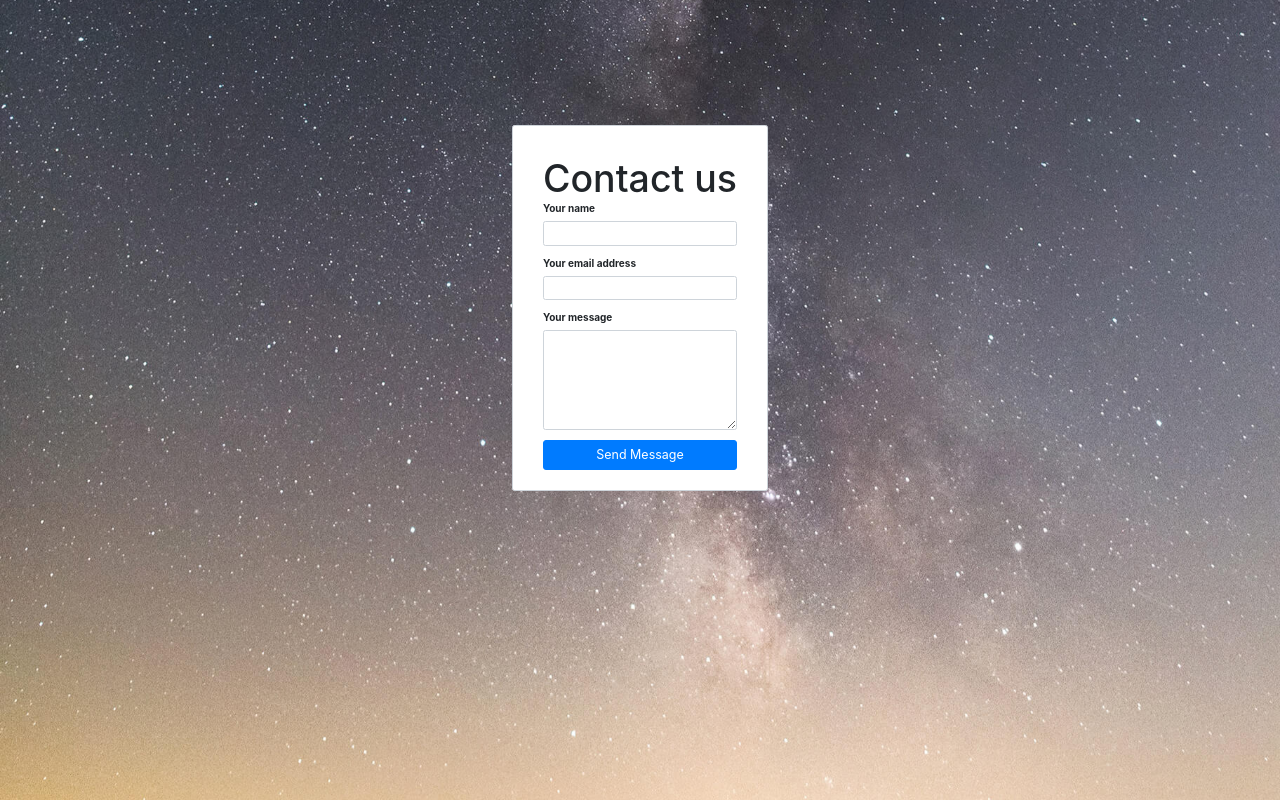
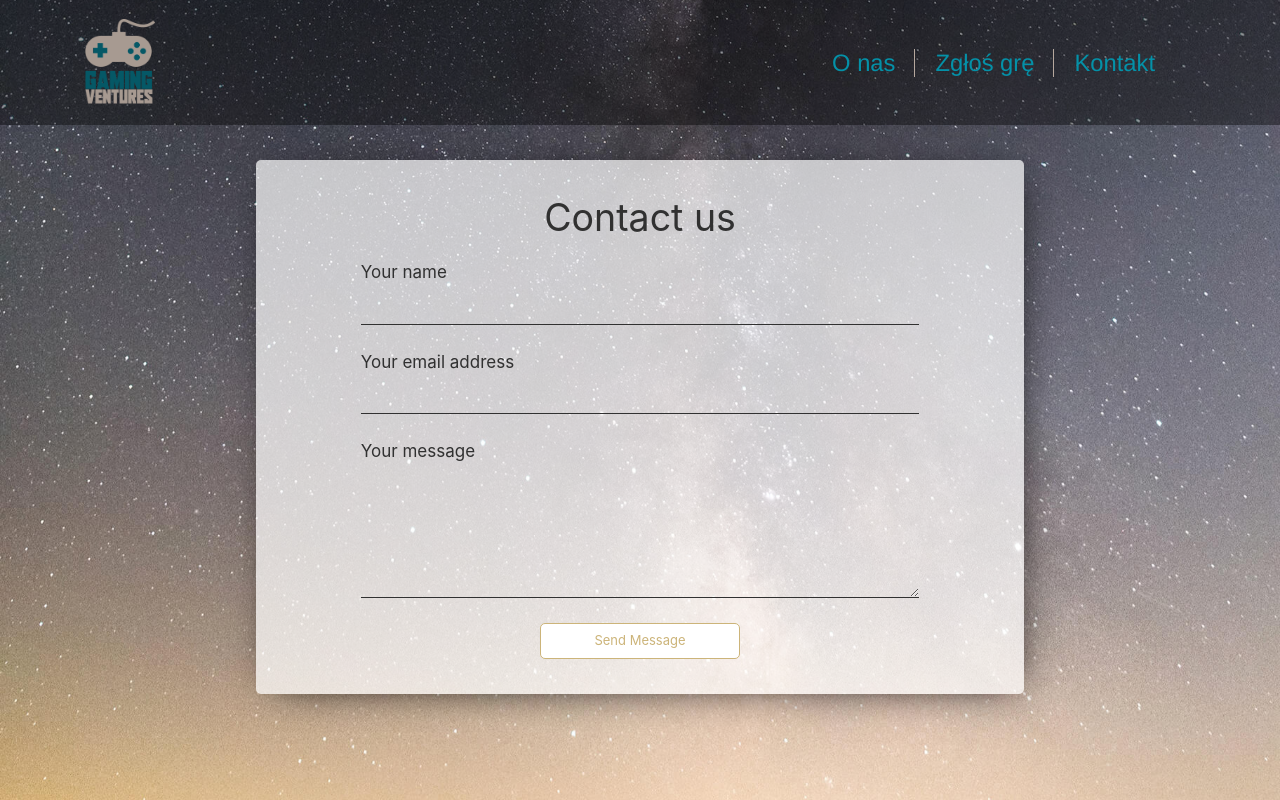
Before and after one commit to weronikawoszczek/GV, a website: page kontakt.html in a window 1280 px wide. Drawn offline with nearby package versions, Linux system fonts and the light colour scheme; files that its build step writes are made by us from their sources; a web font is replaced by a local one.

Commit message:
add form

```diff
--- a/assets/js/common.js
+++ b/assets/js/common.js
@@ -9,13 +9,13 @@ app.common = {
 
             $(this).toggleClass('open');
             $('.topMenu').toggleClass('opened');
-            $('.text-carousel').toggleClass('hidden');
+            $('.carousel-el').toggleClass('hidden');
 
             $(document).on('click', function closeMenu (){
                 if($('.topMenu').hasClass('opened')){
                     $('.topMenu').removeClass('opened');
                     $('.menuToggle').removeClass('open');
-                    $('.text-carousel').toggleClass('hidden');
+                    $('.carousel-el').toggleClass('hidden');
 
                 } else {
                     $(document).on('click', closeMenu);
--- a/assets/scss/base/_buttons.scss
+++ b/assets/scss/base/_buttons.scss
@@ -3,22 +3,30 @@
     white-space: nowrap;
     vertical-align: middle;
     user-select: none;
-    border: 1px solid $aux-darker;
+    border: 1px solid $aux;
     padding: .7rem 1.5rem;
     @include makeRem(15);
     border-radius: 5px;
-    background-color: #fff;
-    color: $aux-darker;
+    background-color: white;
+    color: $aux;
     transition: background-color 0.2s;
     cursor: pointer;
-    margin: 10px 0 15px;
     font-size: 13px;
-    min-width: 120px;
-    &:hover, &:focus, &:active {
-        background-color: $aux-light;
+    min-width: 200px;
+    -webkit-user-select: none;
+    -moz-user-select: none;
+    -ms-user-select: none;
+    user-select: none;
+    margin: 0 auto;
+    display: block;
+    @include animate;
+    &:hover, &:focus, &:active, &.focus {
+        @include animate;
+        background-color: $aux--light;
+        outline: 0;
     }
     @include media-breakpoint-down(sm) {
-        width: 300px;
+        width: 100%;
     }
 
     &.alert{
--- a/assets/scss/elements/_contactform.scss
+++ b/assets/scss/elements/_contactform.scss
@@ -1,28 +1,84 @@
-#fcf-form {
-  display:block;
+//#fcf-form {
+//  display:block;
+//}
+
+.form-wrapper {
+  font-family: -apple-system, Arial, sans-serif;
+  font-size: 1rem;
+  line-height: 1.5;
+  margin: 35px 0;
+  padding: 35px;
+  width: 60%;
+  max-height: 90%;
+  border-radius: 5px;
+  box-shadow: 5px 5px 40px -15px #000000;
+  background-color: rgba(255, 255, 255, .7);
+  //background-color: rgba(0, 0, 0, .3);
+  //background-color: $main--light;
+  display: flex;
+  flex-direction: column;
+  align-items: center;
+
+  @include media-breakpoint-down(sm) {
+    width: 80%;
+    padding: 35px 10px;
+  }
+
+  h3 {
+    font-weight: 400;
+    color: #313131;
+    margin-bottom: 2rem;
+  }
+
+  form {
+    width: 80%;
+    @include media-breakpoint-down(sm) {
+      width: 85%;
+    }
+  }
 }
 
-.fcf-body {
-  margin: 0;
-  font-family: -apple-system, Arial, sans-serif;
-  font-size: 1rem;
-  font-weight: 400;
-  line-height: 1.5;
-  color: #212529;
-  text-align: left;
-  background-color: #fff;
-  padding: 30px;
-  padding-bottom: 10px;
-  border: 1px solid #ced4da;
-  border-radius: 0.25rem;
-  max-width: 100%;
+.form-group {
+  margin-bottom: 2.5rem;
+  width: 100%;
+
+  &:last-of-type {
+    margin-bottom: 0;
+  }
+
+  label {
+    font-size: 1.7rem;
+    font-weight: normal;
+    color: #313131;
+  }
+
+  .form-input {
+    display: block;
+    width: 100%;
+    height: calc(3.2rem + 2px);
+    padding: 0.375rem 0.75rem;
+    font-size: 2rem;
+    //font-weight: 400;
+    line-height: 1.5;
+    background-color: transparent;
+    //background-clip: padding-box;
+    border: 0;
+    border-bottom: 1px solid #313131;
+    outline: none;
+    box-shadow: none;
+    transition: border-color 0.15s ease-in-out, box-shadow 0.15s ease-in-out;
+
+    &:focus {
+      border-bottom: 1px solid #313131;
+    }
+  }
+
+  textarea.form-input {
+    height: auto;
+  }
 }
 
-.fcf-form-group {
-  margin-bottom: 1rem;
-}
-
-.fcf-input-group {
+.input-group {
   position: relative;
   display: -ms-flexbox;
   display: flex;
@@ -33,128 +89,19 @@
   width: 100%;
 }
 
-.fcf-form-control {
-  display: block;
-  width: 100%;
-  height: calc(1.5em + 0.75rem + 2px);
-  padding: 0.375rem 0.75rem;
-  font-size: 1rem;
-  font-weight: 400;
-  line-height: 1.5;
-  color: #495057;
-  background-color: #fff;
-  background-clip: padding-box;
-  border: 1px solid #ced4da;
-  outline: none;
-  border-radius: 0.25rem;
-  transition: border-color 0.15s ease-in-out, box-shadow 0.15s ease-in-out;
-}
 
-.fcf-form-control:focus {
-  border: 1px solid #313131;
-}
+//select.fcf-form-control[size], select.fcf-form-control[multiple] {
+//  height: auto;
+//}
+//
+//textarea.fcf-form-control {
+//  font-family: -apple-system, Arial, sans-serif;
+//  height: auto;
+//}
 
-select.fcf-form-control[size], select.fcf-form-control[multiple] {
-  height: auto;
-}
 
-textarea.fcf-form-control {
-  font-family: -apple-system, Arial, sans-serif;
-  height: auto;
-}
-
-label.fcf-label {
-  display: inline-block;
-  margin-bottom: 0.5rem;
-}
-
-.fcf-credit {
-  padding-top: 10px;
-  font-size: 0.9rem;
-  color: #545b62;
-}
-
-.fcf-credit a {
-  color: #545b62;
-  text-decoration: underline;
-}
-
-.fcf-credit a:hover {
-  color: #0056b3;
-  text-decoration: underline;
-}
-
-.fcf-btn {
-  display: inline-block;
-  font-weight: 400;
-  color: #212529;
-  text-align: center;
-  vertical-align: middle;
-  cursor: pointer;
-  -webkit-user-select: none;
-  -moz-user-select: none;
-  -ms-user-select: none;
-  user-select: none;
-  background-color: transparent;
-  border: 1px solid transparent;
-  padding: 0.375rem 0.75rem;
-  font-size: 1rem;
-  line-height: 1.5;
-  border-radius: 0.25rem;
-  transition: color 0.15s ease-in-out, background-color 0.15s ease-in-out, border-color 0.15s ease-in-out, box-shadow 0.15s ease-in-out;
-}
-
-@media (prefers-reduced-motion: reduce) {
-  .fcf-btn {
-    transition: none;
-  }
-}
-
-.fcf-btn:hover {
-  color: #212529;
-  text-decoration: none;
-}
-
-.fcf-btn:focus, .fcf-btn.focus {
-  outline: 0;
-  box-shadow: 0 0 0 0.2rem rgba(0, 123, 255, 0.25);
-}
-
-.fcf-btn-primary {
-  color: #fff;
-  background-color: #007bff;
-  border-color: #007bff;
-}
-
-.fcf-btn-primary:hover {
-  color: #fff;
-  background-color: #0069d9;
-  border-color: #0062cc;
-}
-
-.fcf-btn-primary:focus, .fcf-btn-primary.focus {
-  color: #fff;
-  background-color: #0069d9;
-  border-color: #0062cc;
-  box-shadow: 0 0 0 0.2rem rgba(38, 143, 255, 0.5);
-}
-
-.fcf-btn-lg, .fcf-btn-group-lg>.fcf-btn {
-  padding: 0.5rem 1rem;
-  font-size: 1.25rem;
-  line-height: 1.5;
-  border-radius: 0.3rem;
-}
-
-.fcf-btn-block {
-  display: block;
-  width: 100%;
-}
-
-.fcf-btn-block+.fcf-btn-block {
-  margin-top: 0.5rem;
-}
-
-input[type="submit"].fcf-btn-block, input[type="reset"].fcf-btn-block, input[type="button"].fcf-btn-block {
-  width: 100%;
-}
+//@media (prefers-reduced-motion: reduce) {
+//  .btn {
+//    transition: none;
+//  }
+//}
--- a/assets/scss/elements/_header.scss
+++ b/assets/scss/elements/_header.scss
@@ -21,7 +21,7 @@
   }
 
   &-light {
-    background-image: linear-gradient(to top, #e0cfcd, #826e72);
+    background-image: linear-gradient(to top, $main--light, #826e72);
   }
 
   &-scroll {
@@ -48,10 +48,44 @@
   }
 }
 
+.headerMenu{
+  display: flex;
+  flex-grow: 1;
+  justify-content: flex-end;
+
+  a{
+    margin-right: 40px;
+    position: relative;
+    &::after{
+      content: '';
+      position: absolute;
+      width: 1px;
+      height: 80%;
+      right: -20px;
+      background-color: $main--light;
+      display: block;
+      top: 10%;
+      margin-bottom: 10%;
+    }
+    &:last-of-type{
+      &::after{
+        display: none;
+      }
+    }
+  }
+
+  @include media-breakpoint-down(sm) {
+    display: none;
+  }
+}
+
 .menuBtnContainer {
+  display: none;
   flex-grow: 1;
-  display: flex;
   justify-content: flex-end;
+  @include media-breakpoint-down(sm) {
+    display: flex;
+  }
 }
 
 .nav-icon1 {
@@ -193,43 +227,11 @@
     align-items: center;
     font-weight: 400;
     color: $main--light;
-    //color: $aux;
     font-size: 2.2rem;
-
-    &:before {
-      content: "";
-      display: block;
-      margin-bottom: 5px;
-      width: 20px;
-      margin-right: 10px;
-      background: transparent;
-      @include animate;
-    }
-
-    &.active {
-      &:before {
-        width: 20px;
-        background: $main--light;
-      }
-    }
-
-    &:hover {
-      &:before {
-        width: 32px;
-        height: 1px;
-        background: $main--light;
-      }
-    }
 
     &.checked {
       font-weight: bold;
-      color: $aux;
-
-      &:before {
-        width: 32px;
-        height: 1px;
-        background: $main--light;
-      }
+      color: $main;
     }
   }
 }
--- a/assets/scss/elements/_layout.scss
+++ b/assets/scss/elements/_layout.scss
@@ -16,13 +16,13 @@ img {
 
 // links
 a {
-  color: $aux-darker;
+  color: $accent;
   text-decoration: none;
-  @include makeRem(15);
+  @include makeRem(38);
   @include animate;
 
   &:hover, &:focus, &:active {
-    color: $main--light;
+    color: white;
     @include animate;
     text-decoration: none;
   }
@@ -77,6 +77,7 @@ p {
   @include makeRem(35);
   line-height: 160%;
   color: white;
+  letter-spacing: .5px;
   @include media-breakpoint-down(sm) {
     line-height: 140%;
     @include makeRem(30);
@@ -112,11 +113,10 @@ p {
   opacity: 1;
 
   @include media-breakpoint-down(sm) {
+    margin-top: 15px;
     max-width: 90%;
     padding: 15px;
-    &.hidden{
-      opacity: 0;
-    }
+
   }
 
   .carousel-el {
@@ -126,8 +126,12 @@ p {
     justify-content: center;
     align-items: center;
     text-align: center;
+    opacity: 1;
     @include media-breakpoint-down(sm) {
       width: 85%;
+      &.hidden{
+        opacity: 0;
+      }
     }
   }
 
@@ -158,6 +162,12 @@ p {
     left: 50%;
     transform: translate(-50%, 30%);
   }
+
+  .slick-prev:before, .slick-next:before{
+    color: wheat;
+    opacity: .4;
+    @include animate;
+  }
 }
 
 .slick-dotted.slick-slider {
--- a/kontakt.html
+++ b/kontakt.html
@@ -25,51 +25,74 @@
 </head>
 <!--<partial src="_head.html"></partial>-->
 <body>
-<div class="page-limiter">
 
-    <div class="fcf-body">
-
-        <div id="fcf-form">
-            <h3 class="fcf-h3">Contact us</h3>
-
-            <form id="fcf-form-id" class="fcf-form-class" method="post" action="contact-form-process.php">
-
-                <div class="fcf-form-group">
-                    <label for="Name" class="fcf-label">Your name</label>
-                    <div class="fcf-input-group">
-                        <input type="text" id="Name" name="Name" class="fcf-form-control" required>
+<div class="header">
+    <div class="container">
+        <a href="./index.html" class="logo"><img class="logo-image" src="./dist/assets/img/logo.png" alt="Gaming Ventures"></a>
+        <div class="headerMenu">
+            <a href="./index.html" class="nav-el">O nas</a>
+            <a href="./gra.html" class="nav-el">Zgłoś grę</a>
+            <a href="./kontakt.html" class="nav-el">Kontakt</a>
+        </div>
+        <div class="menuBtnContainer">
+            <button class="menuToggle nav-icon1">
+                <span></span>
+                <span></span>
+                <span></span>
+            </button>
+        </div>
+    </div>
+    <div class="topMenu">
+        <ul>
+            <li><a href="./index.html" class="nav-el">O nas</a></li>
+            <li><a href="./gra.html" class="nav-el">Zgłoś grę</a></li>
+            <li><a href="./kontakt.html" class="nav-el">Kontakt</a></li>
+        </ul>
+        <div class="footer">
+            &copy; Copyright 2020 All Rights Reserved<br>
+            Weronika Woszczek
+        </div>
     </div>
 </div>
 
-                <div class="fcf-form-group">
-                    <label for="Email" class="fcf-label">Your email address</label>
-                    <div class="fcf-input-group">
-                        <input type="email" id="Email" name="Email" class="fcf-form-control" required>
+<div class="page-limiter">
+
+    <div class="form-wrapper">
+        <h3>Contact us</h3>
+
+        <form id="fcf-form-id" method="post" action="contact-form-process.php">
+
+            <div class="form-group">
+                <label for="Name" class="fcf-label">Your name</label>
+                <div class="input-group">
+                    <input type="text" id="Name" name="Name" class="form-input" required>
                 </div>
             </div>
 
-                <div class="fcf-form-group">
+            <div class="form-group">
+                <label for="Email" class="fcf-label">Your email address</label>
+                <div class="input-group">
+                    <input type="email" id="Email" name="Email" class="form-input" required>
+                </div>
+            </div>
+
+            <div class="form-group">
                 <label for="Message" class="fcf-label">Your message</label>
-                    <div class="fcf-input-group">
-                        <textarea id="Message" name="Message" class="fcf-form-control" rows="6" maxlength="3000"
+                <div class="input-group">
+                        <textarea id="Message" name="Message" class="form-input" rows="4" maxlength="3000"
                                   required></textarea>
                 </div>
             </div>
 
-                <div class="fcf-form-group">
-                    <button type="submit" id="fcf-button" class="fcf-btn fcf-btn-primary fcf-btn-lg fcf-btn-block">Send
+            <div class="form-group">
+                <button type="submit" id="fcf-button" class="btn-class">Send
                     Message
                 </button>
             </div>
-
-                <!--                <div class="fcf-credit" id="fcf-credit">-->
-                <!--                    Simple HTML email form provided by: <a href="https://www.freecontactform.com" target="_blank">FreeContactForm.com</a>-->
-                <!--                </div>-->
         </form>
     </div>
-
-    </div>
-    <partial src="_footer.html"></partial>
-</div>
+    <script src="./dist/assets/js/libs/jquery.js"></script>
+    <script type="text/javascript" src="slick/slick.min.js"></script>
+    <script src="./dist/assets/js/common.js"></script></div>
 </body>
 </html>
```
Also changed, not shown: assets/scss/base/_variables.scss (+5 -3 lines), index.html (+9 -3 lines), src/index.html (+5 -0 lines), dist/assets/css/main.min.css, dist/assets/js/common.js. Lines whose indentation alone changed are shown as unchanged.
